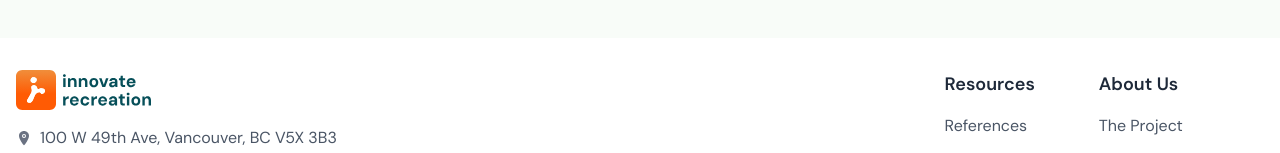
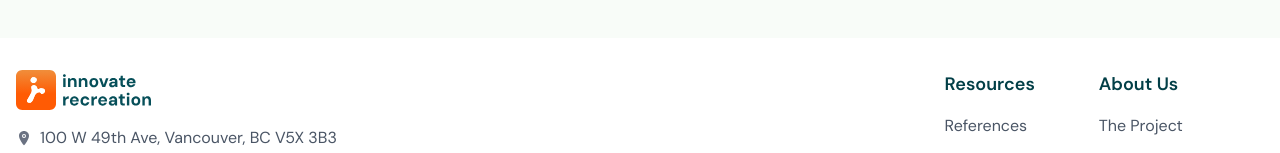
Before and after one commit to langararec/IDEAS-website, a React (Vite) app in the folder frontend/: page / in a window 1280 px wide. Shown: the part 3315-3468 px from the top of the page. Built offline with nearby package versions, Linux system fonts and the light colour scheme; what chartjs-plugin-datalabels would draw is missing.

Commit message:
fix: update footer headings to use primary color for improved visibility

```diff
--- a/frontend/src/components/Footer.tsx
+++ b/frontend/src/components/Footer.tsx
@@ -50,7 +50,7 @@ const Footer: React.FC = () => {
 
                         {/* Resources Column */}
                         <div className="space-y-4">
-                            <h3 className="text-lg font-bold text-gray-800 font-dm-sans">{footerData.resources}</h3>
+                            <h3 className="text-lg font-bold text-primary font-dm-sans">{footerData.resources}</h3>
                             <div className="space-y-3">
                                 <Link to="/references" className="block text-gray-600 hover:text-primary transition-colors font-dm-sans">
                                     {footerData.references}
@@ -60,7 +60,7 @@ const Footer: React.FC = () => {
 
                         {/* About Us Column */}
                         <div className="space-y-4">
-                            <h3 className="text-lg font-bold text-gray-800 font-dm-sans">{content.about}</h3>
+                            <h3 className="text-lg font-bold text-primary font-dm-sans">{content.about}</h3>
                             <div className="space-y-3">
                                 <Link to="/project" className="block text-gray-600 hover:text-primary transition-colors font-dm-sans">
                                     {modalContent.aboutUs.links[0].text}
```
